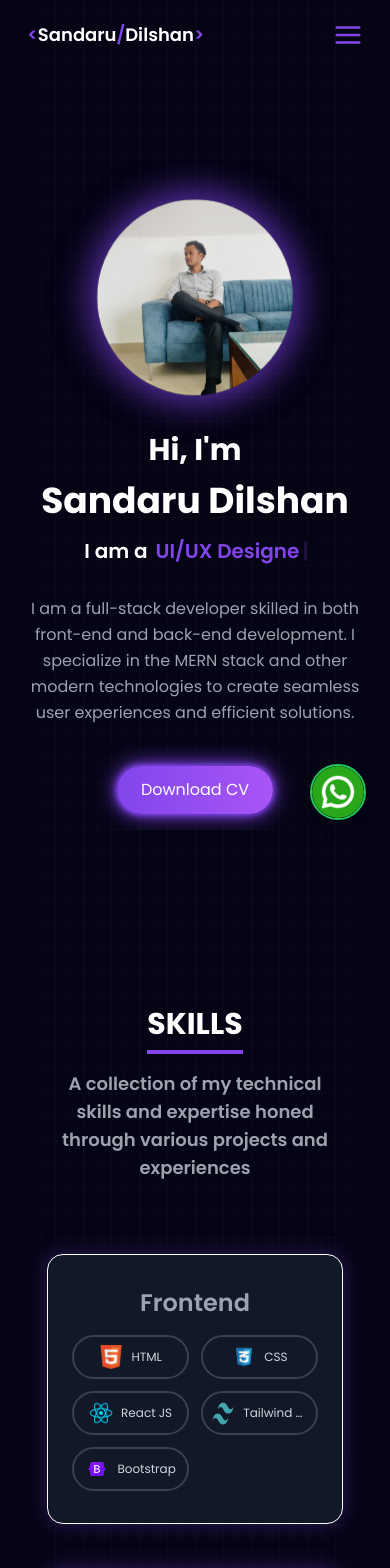
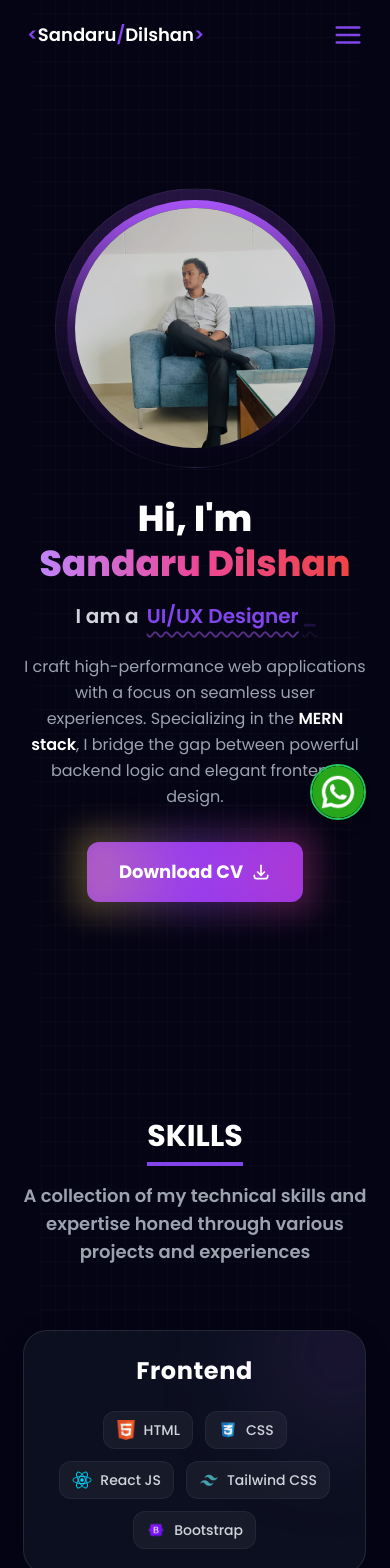
Before and after one commit to Sandaru03/Portfolio-Website, a React (Vite) app: page / in a window 390 px wide. Shown: the top 1568 px of the page. Built offline with nearby package versions, Linux system fonts and the light colour scheme.

Commit message:
Site redesign

```diff
--- a/src/components/About/About.jsx
+++ b/src/components/About/About.jsx
@@ -1,136 +1,124 @@
 /* eslint-disable no-unused-vars */
 
-import React from 'react';
+import React from "react";
 import { Typewriter } from "react-simple-typewriter";
-import Tilt from 'react-parallax-tilt';
+import Tilt from "react-parallax-tilt";
 import { motion } from "framer-motion";
-import ProfileImage from '../../assets/profile2.png';
+import ProfileImage from "../../assets/profile2.png";
 
 export const About = () => {
   return (
     <section
-      id='about'
-      className='py-4 px-6 md:px-[7vw] lg:px-[20vw] font-sans mt-16 md:mt-24 lg:mt-32 overflow-hidden'
+      id="about"
+      className="relative py-10 px-6 md:px-[7vw] lg:px-[14vw] font-sans mt-16 md:mt-24 lg:mt-32 overflow-hidden"
     >
-      <div className='flex flex-col-reverse md:flex-row justify-between items-center'>
+      {/* --- Background Ambient Glows --- */}
+      <div className="absolute top-[-20%] left-[-10%] w-[500px] h-[500px] bg-purple-600/20 rounded-full blur-[120px] -z-10"></div>
+      <div className="absolute bottom-[-20%] right-[-10%] w-[500px] h-[500px] bg-blue-600/10 rounded-full blur-[120px] -z-10"></div>
+
+      <div className="flex flex-col-reverse md:flex-row justify-between items-center gap-10">
 
         {/* ==== LEFT SIDE (TEXT CONTENT) ==== */}
         <motion.div
-          className='w-full md:w-1/2 text-center md:text-left mt-8 md:mt-0'
-          initial={{ opacity: 0, x: -80 }}
+          className="w-full md:w-3/5 text-center md:text-left z-10"
+          initial={{ opacity: 0, x: -50 }}
           whileInView={{ opacity: 1, x: 0 }}
           transition={{ duration: 1, ease: "easeOut" }}
           viewport={{ once: true }}
         >
+
+
           <motion.h1
-            className='text-3xl sm:text-5xl md:text-6xl font-bold text-white mb-2 leading-tight'
+            className="text-4xl sm:text-5xl md:text-6xl font-extrabold text-white mb-4 leading-tight"
             initial={{ opacity: 0, y: 30 }}
             animate={{ opacity: 1, y: 0 }}
-            transition={{ duration: 1.2 }}
+            transition={{ delay: 0.4, duration: 0.8 }}
           >
-            Hi, I'm
+            Hi, I'm <br />
+            <span className="text-transparent bg-clip-text bg-gradient-to-r from-purple-400 via-pink-500 to-red-500">
+              Sandaru Dilshan
+            </span>
           </motion.h1>
 
-          <motion.h2
-            className='text-4xl sm:text-5xl md:text-6xl font-bold text-white mb-4 leading-tight'
-            initial={{ opacity: 0, y: 30 }}
-            animate={{ opacity: 1, y: 0 }}
-            transition={{ delay: 0.2, duration: 1.2 }}
-          >
-            Sandaru Dilshan
-          </motion.h2>
-
           <motion.h3
-            className="text-xl sm:text-2xl md:text-3xl font-semibold leading-tight"
+            className="text-xl sm:text-2xl md:text-3xl font-semibold mt-4"
             initial={{ opacity: 0 }}
             animate={{ opacity: 1 }}
-            transition={{ delay: 0.5, duration: 1 }}
+            transition={{ delay: 0.6, duration: 1 }}
           >
-            <span className="text-white mr-2">I am a</span>
-            <span className="text-[#8245ec]">
+            <span className="text-gray-300 mr-2">I am a</span>
+            <span className="text-[#8245ec] underline decoration-wavy decoration-purple-500/50 underline-offset-8">
               <Typewriter
-                words={["Fullstack Developer", "UI/UX Designer"]}
+                words={["Fullstack Developer", "UI/UX Designer", "Tech Enthusiast"]}
                 loop={0}
                 cursor
-                cursorStyle="|"
-                typeSpeed={100}
-                deleteSpeed={80}
+                cursorStyle="_"
+                typeSpeed={80}
+                deleteSpeed={50}
                 delaySpeed={2000}
               />
             </span>
           </motion.h3>
 
           <motion.p
-            className='text-gray-400 text-base sm:text-lg md:text-lg mb-10 mt-8 leading-relaxed'
-            initial={{ opacity: 0, y: 30 }}
+            className="text-gray-400 text-base sm:text-lg md:text-lg mb-8 mt-6 leading-relaxed max-w-2xl mx-auto md:mx-0"
+            initial={{ opacity: 0, y: 20 }}
             whileInView={{ opacity: 1, y: 0 }}
-            transition={{ delay: 0.7, duration: 1.2 }}
+            transition={{ delay: 0.8, duration: 1 }}
             viewport={{ once: true }}
           >
-            I am a full-stack developer skilled in both front-end and back-end development.
-            I specialize in the MERN stack and other modern technologies to create seamless user experiences and efficient solutions.
+            I craft high-performance web applications with a focus on seamless
+            user experiences. Specializing in the <span className="text-white font-semibold">MERN stack</span>, I bridge the gap between
+            powerful backend logic and elegant frontend design.
           </motion.p>
 
           <motion.a
             href="https://drive.google.com/file/d/1B2cVfVsV1ugQIe4I60hpoyzqWaUzD9AA/view?usp=drive_link"
-            target='_blank'
-            rel='noopener noreferrer'
-            className='inline-block bg-[#8245ec] text-white px-6 py-3 rounded-full transform hover:scale-105 transition duration-300'
-            style={{
-              background: 'linear-gradient(90deg, #8245ec, #a855f7)',
-              boxShadow: '0 0 5px #8245ec, 0 0 10px #8245ec, 0 0 25px #8245ec',
-            }}
-            whileHover={{ scale: 1.1, boxShadow: "0 0 25px #a855f7" }}
+            target="_blank"
+            rel="noopener noreferrer"
+            className="relative inline-flex items-center justify-center px-8 py-4 text-lg font-bold text-white transition-all duration-200 bg-purple-600 font-pj rounded-xl focus:outline-none focus:ring-2 focus:ring-offset-2 focus:ring-gray-900"
+            role="button"
+            whileHover={{ scale: 1.05 }}
             whileTap={{ scale: 0.95 }}
           >
-            Download CV
+              <div className="absolute -inset-3 rounded-xl bg-gradient-to-r from-yellow-300 via-purple-500 to-pink-500 opacity-30 blur-lg transition duration-200 group-hover:opacity-100 group-hover:duration-200 animate-tilt"></div>
+              <span className="relative">Download CV</span>
+              <svg className="relative w-5 h-5 ml-2" fill="none" stroke="currentColor" viewBox="0 0 24 24" xmlns="http://www.w3.org/2000/svg"><path strokeLinecap="round" strokeLinejoin="round" strokeWidth="2" d="M4 16v1a3 3 0 003 3h10a3 3 0 003-3v-1m-4-4l-4 4m0 0l-4-4m4 4V4"></path></svg>
           </motion.a>
         </motion.div>
 
         {/* ==== RIGHT SIDE (IMAGE) ==== */}
         <motion.div
-          className='w-full md:w-1/2 flex justify-center md:justify-end mt-8 md:mt-0'
-          initial={{ opacity: 0, x: 80 }}
+          className="w-full md:w-2/5 flex justify-center md:justify-end relative z-10"
+          initial={{ opacity: 0, x: 50 }}
           whileInView={{ opacity: 1, x: 0 }}
           transition={{ duration: 1, ease: "easeOut" }}
           viewport={{ once: true }}
         >
-          <motion.div
-            animate={{
-              y: [0, -10, 0],
-              scale: [1, 1.03, 1],
-              boxShadow: [
-                "0 0 25px rgba(130,69,236,0.4)",
-                "0 0 50px rgba(130,69,236,0.6)",
-                "0 0 25px rgba(130,69,236,0.4)"
-              ]
-            }}
-            transition={{
-              duration: 4,
-              repeat: Infinity,
-              ease: "easeInOut"
-            }}
-            className="rounded-full"
-          >
+          {/* Decorative Circle behind image */}
+          <div className="absolute top-1/2 left-1/2 transform -translate-x-1/2 -translate-y-1/2 w-[280px] h-[280px] sm:w-[350px] sm:h-[350px] md:w-[450px] md:h-[450px] bg-gradient-to-b from-purple-500/20 to-transparent rounded-full border border-white/5 z-0"></div>
+
           <Tilt
-              className='w-48 h-48 sm:w-52 sm:h-56 md:w-96 md:h-96 rounded-full'
-              tiltMaxAngleX={20}
-              tiltMaxAngleY={20}
+            className="relative z-10"
+            tiltMaxAngleX={15}
+            tiltMaxAngleY={15}
             perspective={1000}
-              transitionSpeed={1000}
+            transitionSpeed={1500}
             scale={1.05}
             gyroscope={true}
           >
+             {/* Image Container with Glow Border */}
+            <div className="relative w-64 h-64 sm:w-72 sm:h-72 md:w-96 md:h-96 rounded-full p-2 bg-gradient-to-b from-purple-500 via-purple-500/20 to-transparent">
+                <div className="w-full h-full rounded-full overflow-hidden bg-gray-900 back">
                     <img
                     src={ProfileImage}
-              alt='Sandaru Dilshan'
-              className='w-full h-full rounded-full object-cover object-[center_35%] shadow-[0_0_40px_rgba(130,69,236,0.6)] hover:shadow-[0_0_60px_rgba(130,69,236,0.8)] transition-shadow duration-700'
+                    alt="Sandaru Dilshan"
+                    className="w-full h-full object-cover object-[center_35%] opacity-90 hover:opacity-100 transition-opacity duration-500"
                     />
-
+                </div>
+            </div>
           </Tilt>
         </motion.div>
-        </motion.div>
-
       </div>
     </section>
   );
--- a/src/components/Skills/Skills.jsx
+++ b/src/components/Skills/Skills.jsx
@@ -1,4 +1,3 @@
-// src/components/Skills/Skills.jsx
 import React from "react";
 import { SkillsInfo } from "../../constants";
 import Tilt from "react-parallax-tilt";
@@ -6,61 +5,65 @@ import Tilt from "react-parallax-tilt";
 const Skills = () => (
   <section
     id="skills"
-    className="py-24 pb-24 px-[12vw] md:px-[7vw] lg:px-[20vw] font-sans bg-skills-gradient clip-path-custom"
+    className="py-24 pb-24 px-[6vw] md:px-[7vw] lg:px-[20vw] font-sans bg-skills-gradient clip-path-custom"
   >
-    {/* Section Title */}
-    <div className="text-center mb-8">
+    {/* --- Section Title --- */}
+    <div className="text-center mb-16">
       <h2 className="text-3xl sm:text-4xl font-bold text-white">SKILLS</h2>
       <div className="w-24 h-1 bg-[#8245ec] mx-auto mt-2"></div>
       <p className="text-gray-400 mt-4 text-lg font-semibold">
-        A collection of my technical skills and expertise honed through various projects and experiences
+        A collection of my technical skills and expertise honed through various
+        projects and experiences
       </p>
     </div>
 
-    {/* Skill Categories */}
-    <div className="flex flex-wrap gap-1 lg:gap-5 py-10 justify-between">
+    {/* --- Skill Categories (Grid Layout for Equal Sizes) --- */}
+    <div className="grid grid-cols-1 md:grid-cols-2 gap-8 w-full">
       {SkillsInfo.map((category) => (
-        <div
+        <Tilt
           key={category.title}
-          className="bg-gray-900 backdrop-blur-md px-6 sm:px-10 py-8 sm:py-6 mb-10 w-full sm:w-[48%] rounded-2xl border border-white
-          shadow-[0_0_20px_1px_rgba(130,69,236,0.3)]"
+          className="h-full" // Ensures the Tilt component takes full height of the grid cell
+          tiltMaxAngleX={10}
+          tiltMaxAngleY={10}
+          perspective={1000}
+          scale={1.02}
+          transitionSpeed={1000}
+          gyroscope={true}
         >
-          <h3 className="text-2xl sm:text-3xl font-semibold text-gray-400 mb-4 text-center">
-            {category.title}
-          </h3>
+          <div
+            className="h-full flex flex-col bg-gray-900/60 backdrop-blur-xl border border-white/10 rounded-3xl p-6 sm:p-8
+            shadow-[0_8px_30px_rgb(0,0,0,0.12)] hover:shadow-[0_0_30px_rgba(130,69,236,0.2)]
+            transition-all duration-300 relative overflow-hidden group"
+          >
+            {/* Background Gradient Glow */}
+            <div className="absolute top-0 right-0 -mt-10 -mr-10 w-32 h-32 bg-purple-500/20 rounded-full blur-3xl group-hover:bg-purple-500/30 transition-all duration-500"></div>
 
-          {/* Skill Items - 3 per row on larger screens */}
-          <Tilt
-            key={category.title}
-            tiltMaxAngleX={20}
-            tiltMaxAngleY={20}
-            perspective={1000}
-            scale={1.05}
-            transitionSpeed={1000}
-            gyroscope={true}
-          >
-            <div className="grid grid-cols-2 sm:grid-cols-3 gap-3 w-full">
+            {/* Title */}
+            <h3 className="text-2xl font-bold text-white mb-6 text-center tracking-wide group-hover:text-purple-400 transition-colors">
+              {category.title}
+            </h3>
+
+            {/* Skill Items Container - Flex grow ensures it fills space evenly */}
+            <div className="flex flex-wrap gap-3 justify-center content-start flex-grow">
               {category.skills.map((skill) => (
                 <div
                   key={skill.name}
-                  className="flex items-center justify-center space-x-2 bg-transparent border-2 border-gray-700 rounded-3xl py-2 px-2 sm:py-2 sm:px-2 text-center"
+                  className="flex items-center gap-2 px-3 py-2 bg-white/5 border border-white/5 rounded-xl
+                  hover:bg-white/10 hover:border-purple-500/30 hover:-translate-y-1 transition-all duration-300 cursor-default"
                 >
                   <img
                     src={skill.logo}
                     alt={`${skill.name} logo`}
-                    className="w-6 h-6 sm:w-8 sm:h-8"
+                    className="w-5 h-5 object-contain"
                   />
-                  <span
-                    className="text-xs sm:text-sm text-gray-300 max-w-[80px] truncate"
-                    title={skill.name} // tooltip full name
-                  >
+                  <span className="text-sm text-gray-300 font-medium whitespace-nowrap">
                     {skill.name}
                   </span>
                 </div>
               ))}
             </div>
-          </Tilt>
-        </div>
+          </div>
+        </Tilt>
       ))}
     </div>
   </section>
```
Also changed, not shown: package.json (+5 -2 lines), src/components/Contact/Contact.jsx (+42 -18 lines), src/components/Education/Education.jsx (+55 -45 lines), src/components/Work/Work.jsx (+85 -53 lines), 1 other file (tests, documents, lock files or other folders). Lines whose indentation alone changed are shown as unchanged.
